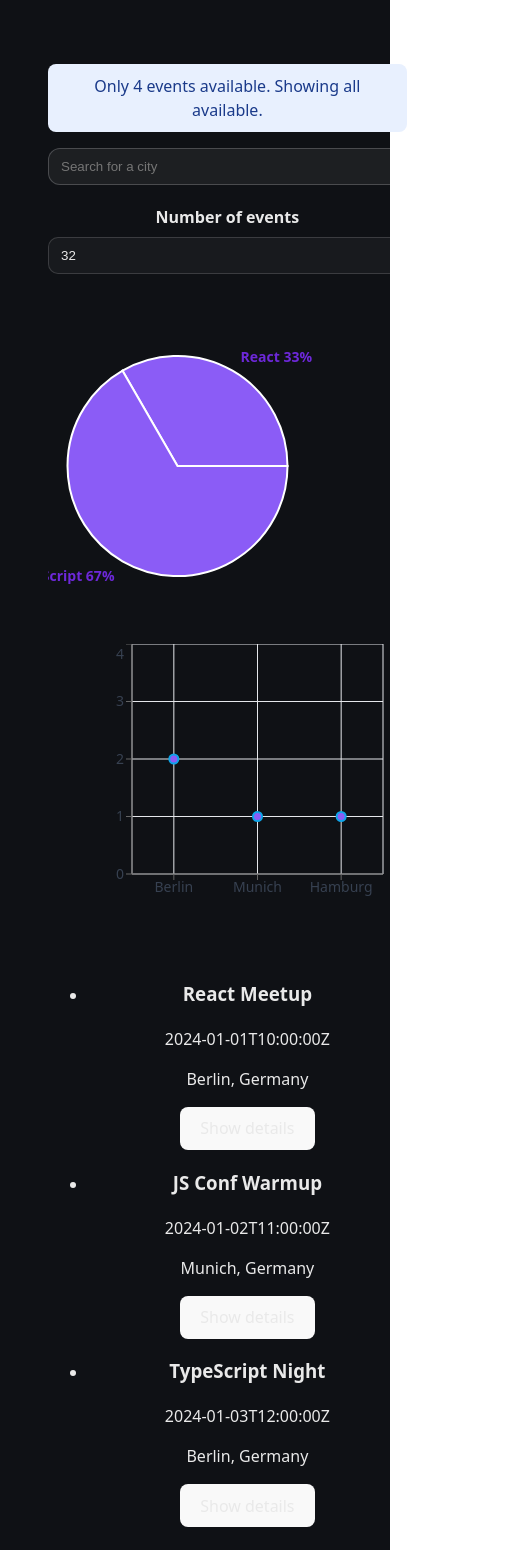
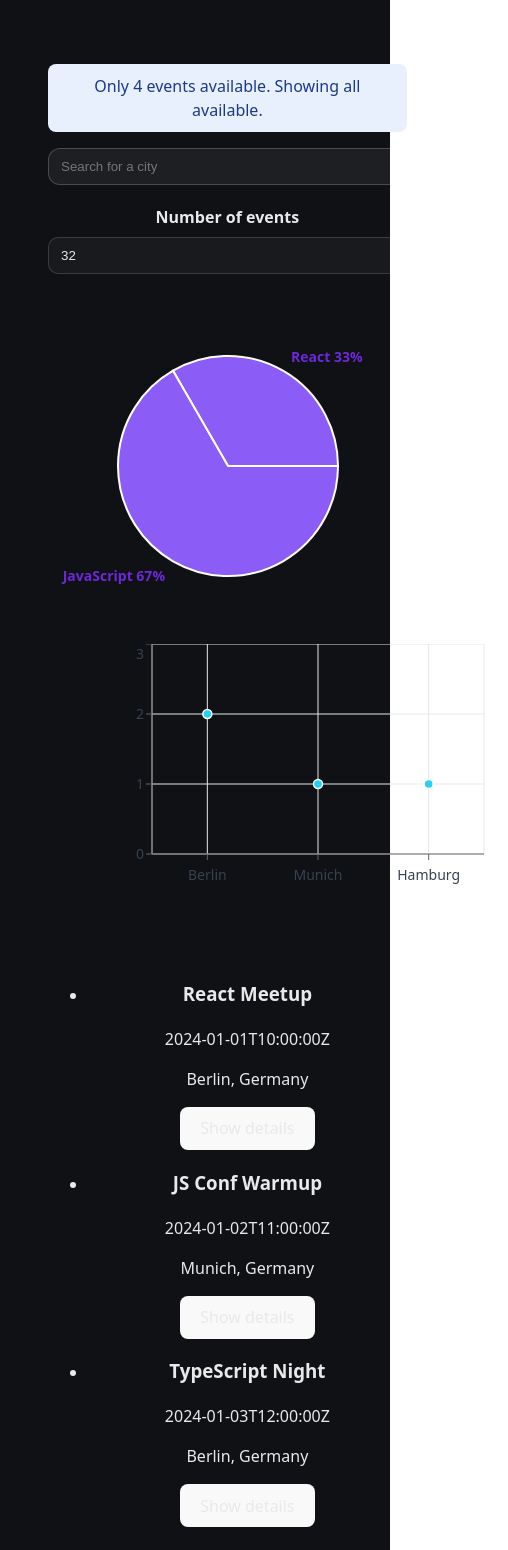
Before and after one commit to dpatil1719/meet-app, a React (Vite) app: page / in a window 390 px wide. Shown: the top 1550 px of the page, 508 px wide, since content can reach past the window. Built offline with nearby package versions, Linux system fonts and the light colour scheme.

Commit message:
fix(scatter): force non-zero width in grid; stronger points; safe y-domain

```diff
--- a/src/App.css
+++ b/src/App.css
@@ -390,3 +390,10 @@ button:hover { background: rgba(255,255,255,0.12); }
     grid-template-columns: 1fr !important;
   }
 }
+
+.charts-container { margin-top: 16px; }
+@media (max-width: 900px) {
+  .charts-container {
+    grid-template-columns: 1fr !important;
+  }
+}
--- a/src/components/CityEventsChart.jsx
+++ b/src/components/CityEventsChart.jsx
@@ -22,12 +22,10 @@ export default function CityEventsChart({ allLocations = [], events = [] }) {
       name: g,
       value: events.filter((e) => RE[g].test(e?.summary || "")).length,
     }));
-    // Always draw something (avoid empty pie)
     const allZero = base.every((d) => d.value === 0);
     return allZero ? GENRES.map((g, i) => ({ name: g, value: i === 0 ? 1 : 0 })) : base;
   }, [events]);
 
-  // External, readable labels (purple, outside the pie)
   const labelOutside = ({ cx, cy, midAngle, outerRadius, percent, index }) => {
     if (!percent) return null;
     const RAD = Math.PI / 180;
@@ -49,7 +47,7 @@ export default function CityEventsChart({ allLocations = [], events = [] }) {
     );
   };
 
-  // --- SCATTER DATA (count by city for visible events) ---
+  // --- SCATTER DATA (count by city) ---
   const scatterData = useMemo(() => {
     const map = new Map(allLocations.map((loc) => [loc.split(/,| - /)[0], 0]));
     for (const e of events) {
@@ -59,12 +57,14 @@ export default function CityEventsChart({ allLocations = [], events = [] }) {
     return Array.from(map.entries()).map(([city, count]) => ({ city, count }));
   }, [events, allLocations]);
 
+  const safeScatter = scatterData.length ? scatterData : [{ city: "No data", count: 0 }];
+
   return (
     <div
       className="charts-container"
       style={{
         display: "grid",
-        gridTemplateColumns: "minmax(340px, 520px) 1fr",
+        gridTemplateColumns: "minmax(360px, 520px) minmax(460px, 1fr)",
         gap: 28,
         alignItems: "center",
         margin: "12px 0",
@@ -81,7 +81,6 @@ export default function CityEventsChart({ allLocations = [], events = [] }) {
               outerRadius={110}
               labelLine={false}
               label={labelOutside}
-              // Single-color pie like the screenshot (soft purple), white separators
               fill="#8B5CF6"
               stroke="#fff"
               strokeWidth={2}
@@ -100,16 +99,16 @@ export default function CityEventsChart({ allLocations = [], events = [] }) {
       </div>
 
       {/* Scatter (right) */}
-      <div>
+      <div style={{ minWidth: 460 }}>
         <ResponsiveContainer width="100%" height={300}>
-          <ScatterChart margin={{ top: 0, right: 24, bottom: 40, left: 24 }}>
+          <ScatterChart margin={{ top: 0, right: 24, bottom: 60, left: 44 }}>
             <CartesianGrid stroke="#e5e7eb" />
             <XAxis
               type="category"
               dataKey="city"
               name="City"
-              angle={0}
               interval={0}
+              tickMargin={10}
               tick={{ fontSize: 14, fill: "#374151" }}
             />
             <YAxis
@@ -117,14 +116,21 @@ export default function CityEventsChart({ allLocations = [], events = [] }) {
               dataKey="count"
               name="Number of events"
               allowDecimals={false}
+              domain={[0, (dataMax) => Math.max(1, dataMax + 1)]}
               tick={{ fontSize: 14, fill: "#374151" }}
-              domain={[0, "auto"]}
             />
             <Tooltip
               cursor={{ strokeDasharray: "3 3" }}
               contentStyle={{ background: "#ffffff", border: "1px solid #e5e7eb", color: "#111827" }}
             />
-            <Scatter name="Events" data={scatterData} fill="#8B5CF6" />
+            <Scatter
+              name="Events"
+              data={safeScatter}
+              fill="#22D3EE"
+              stroke="#ffffff"
+              strokeWidth={1.5}
+              shape="circle"
+            />
           </ScatterChart>
         </ResponsiveContainer>
       </div>
```
